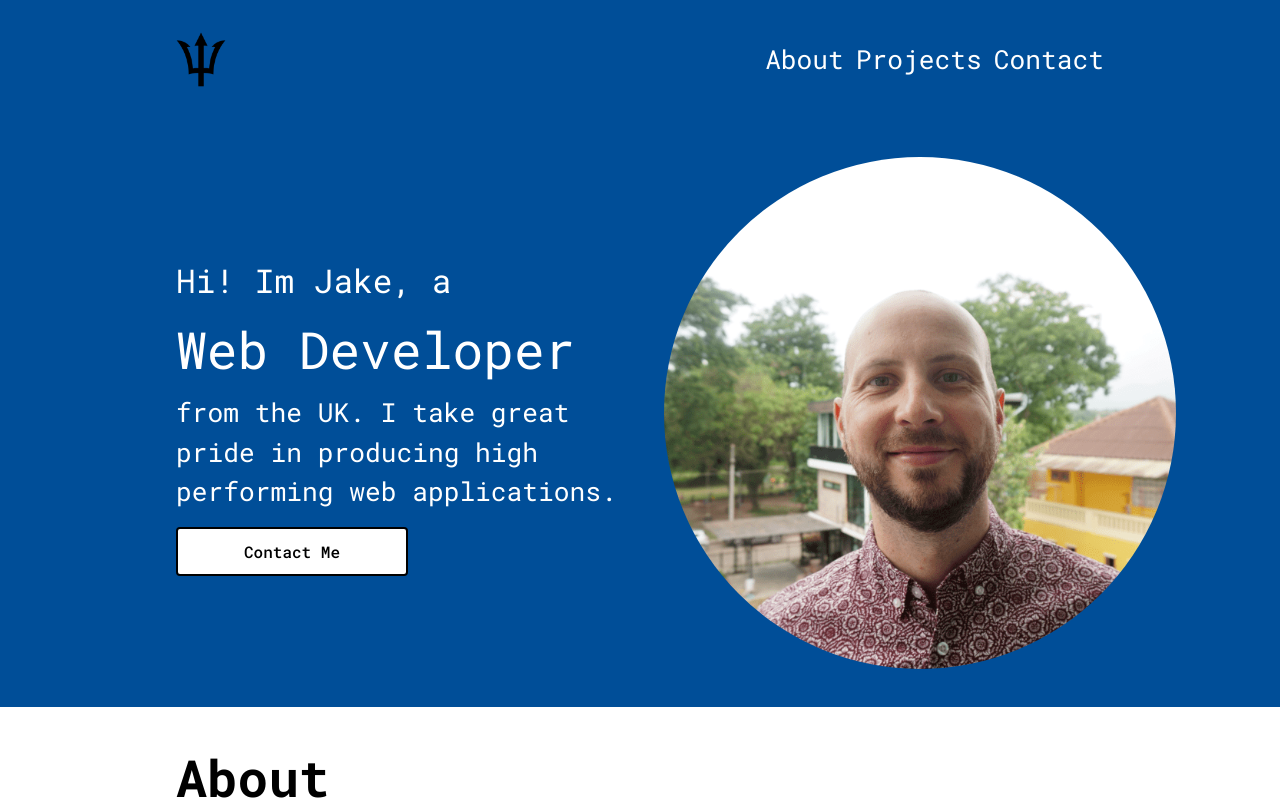
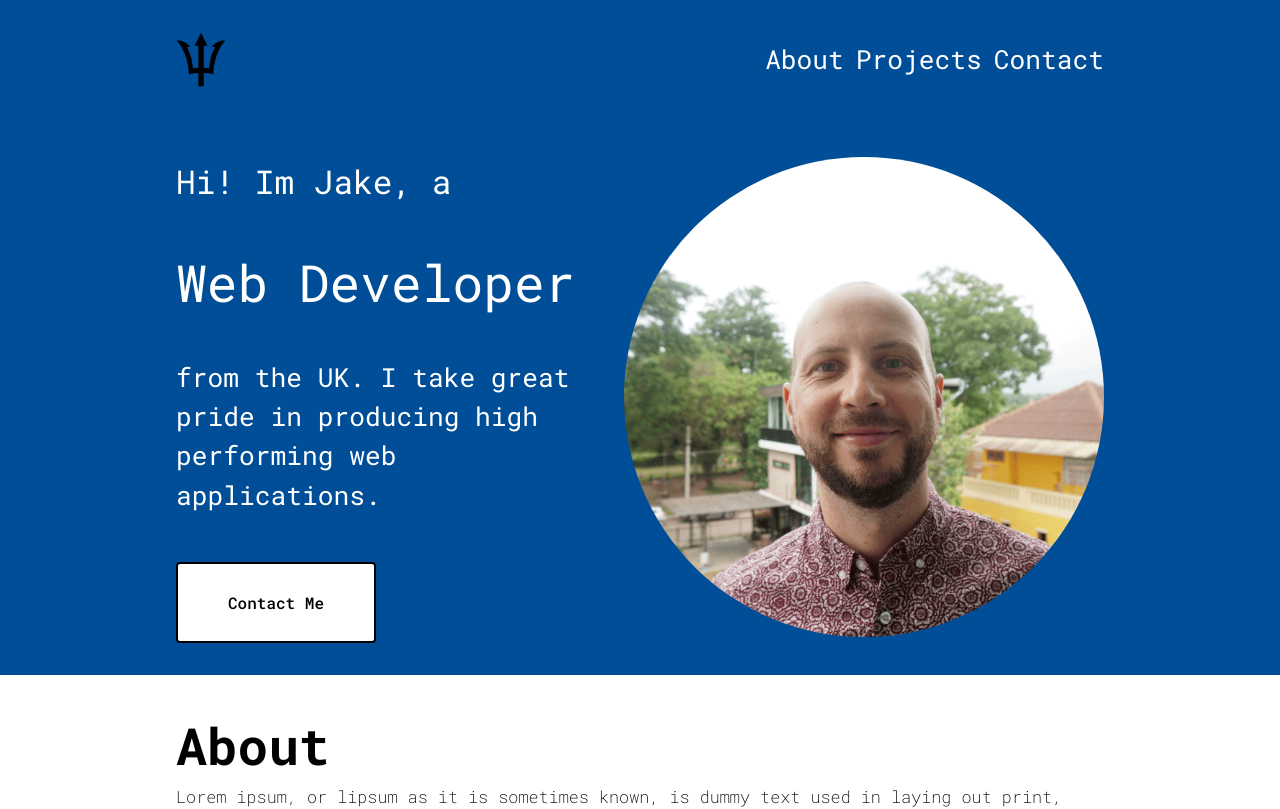
Before and after one commit to jake-stan92/portfolio-website, a React (Vite) app: page / in a window 1280 px wide. Shown: the top 809 px of the page. Built offline with nearby package versions, Linux system fonts and the light colour scheme.

Commit message:
<picture> added, media queires added

```diff
--- a/src/App.css
+++ b/src/App.css
@@ -208,9 +208,7 @@ li:hover {
 
 /* Intro Work */
 .intro-content {
-    display: grid;
-    grid-template-columns: 50% 50%;
-    place-items: center;
+    display: flex;
     gap: 3rem;
 }
 
@@ -453,7 +451,7 @@ textarea {
 }
 
 /* contact form mobile */
-@media (width < 475px) {
+@media (width < 900px) {
 
     .intro-text h1 {
         font-size: var(--h1HeaderSize);
@@ -464,8 +462,12 @@ textarea {
         height: 15rem;
     }
 
-    #contact-form,
     .intro-content {
+        flex-direction: column;
+        align-items: center;
+    }
+
+    #contact-form {
         grid-template-columns: auto;
     }
 
@@ -530,6 +532,20 @@ textarea {
     }
 }
 
+@media (width > 500px) {
+    .intro-img img {
+        width: 20rem;
+        height: 20rem;
+    }
+}
+
+@media (width > 900px) {
+    .intro-img img {
+        width: 30rem;
+        height: 30rem;
+    }
+}
+
 /* dark theme preference */
 @media screen and (prefers-color-scheme: dark) {
     #contact-form-send-button,
--- a/src/Components/Intro.jsx
+++ b/src/Components/Intro.jsx
@@ -40,11 +40,11 @@ const Intro = () => {
                         ${ avatarLarge } 2x,
                         ${ avatarSmall } 1x
                     `}/> */}
-                    <img
-                        src={ avatarLarge }
-                        srcSet={`${ avatarSmall } 250w, ${ avatarLarge } 700w`}
-                        sizes="(max-width: 475px) 250w, 700px"
-                    />
+                    <picture>
+                        <source media='(max-width: 475px)' srcSet={ avatarSmall } />
+                        <source media='(min-width: 476px)' srcSet={ avatarLarge } />
+                        <img src={ avatarSmall } alt='profile picture' />
+                    </picture>
                 </div>
             </div>
         </div>
```
